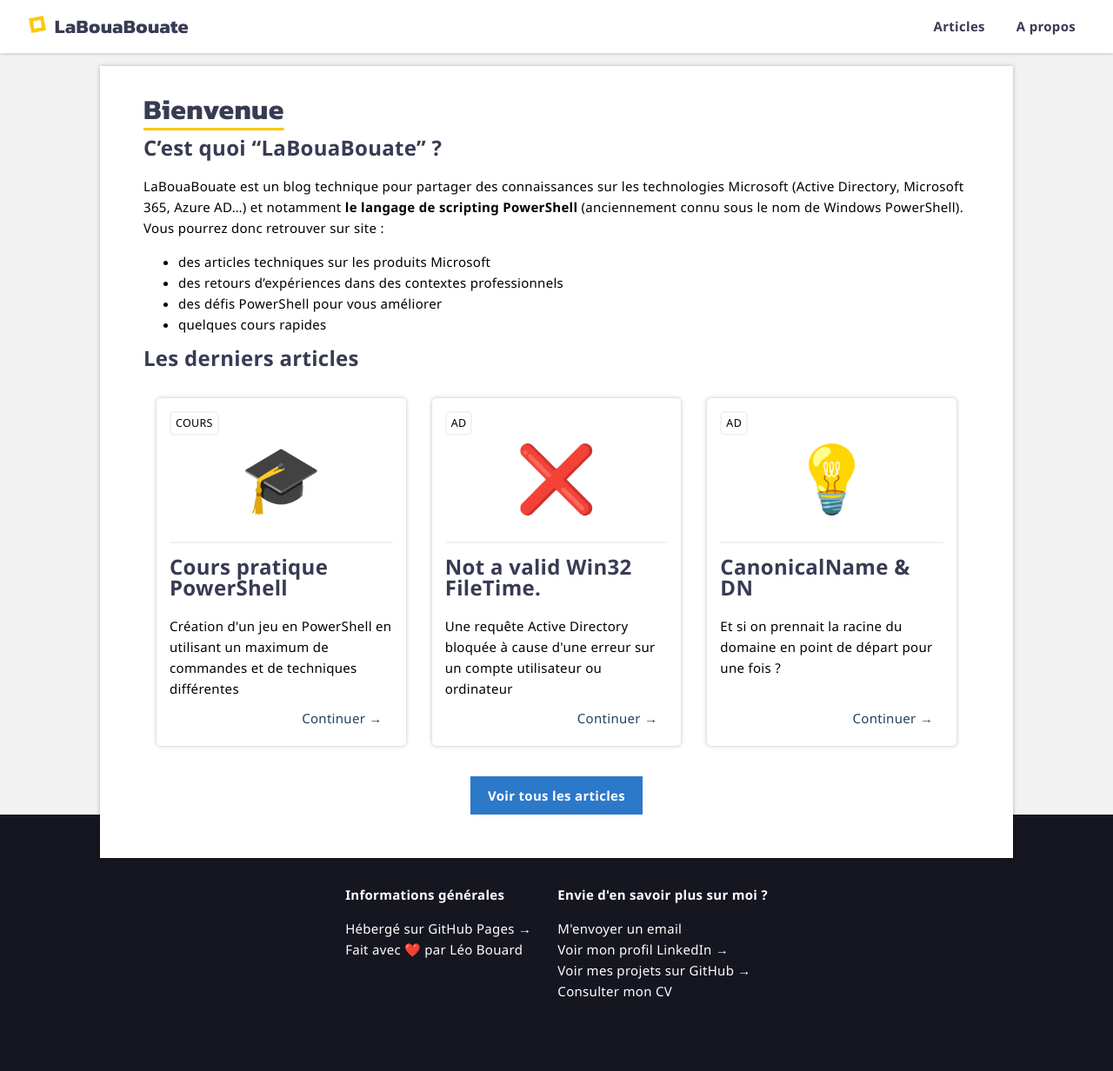
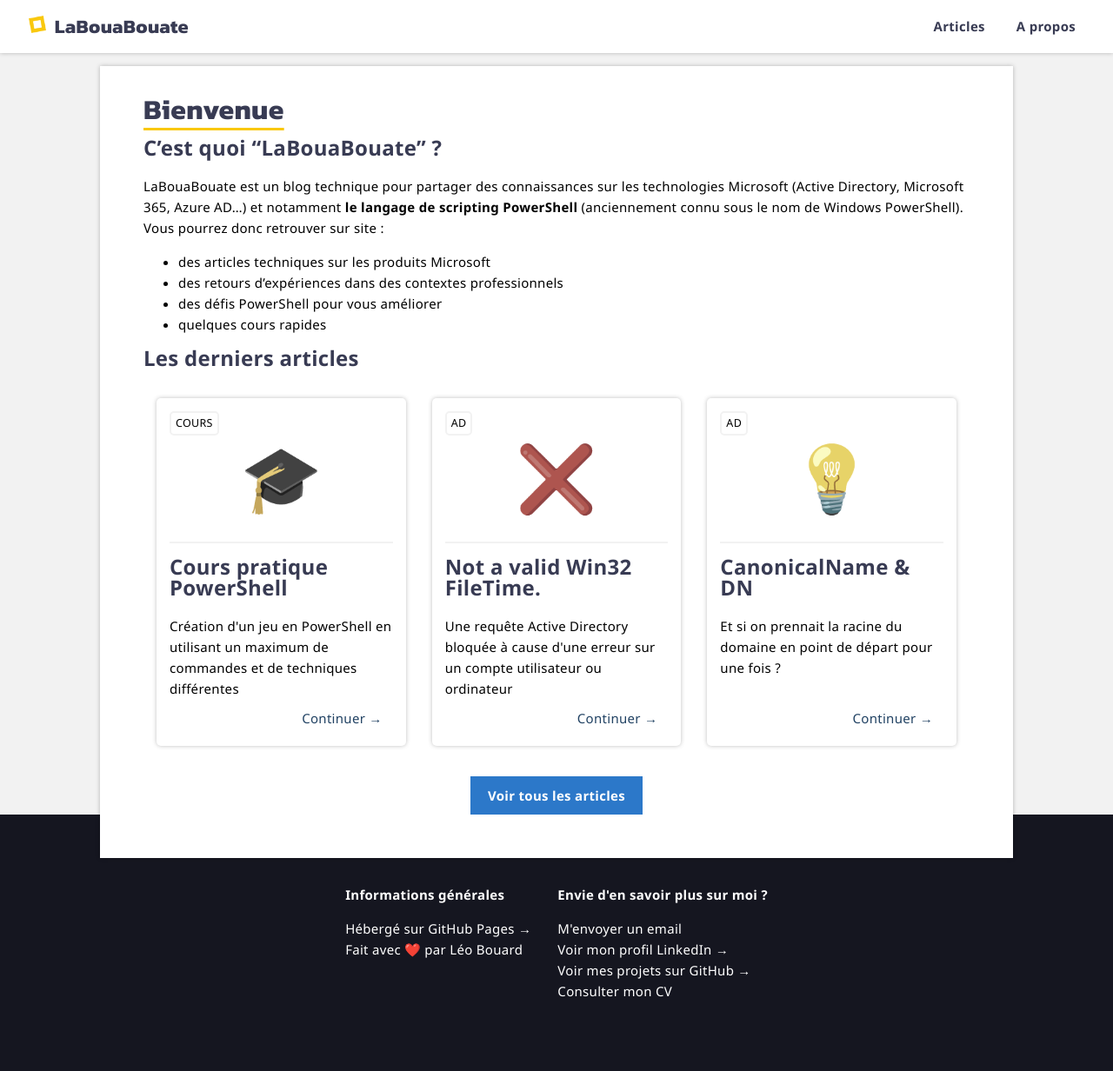
Before and after one commit to leobouard/leobouard.github.io, a Jekyll site: the page built from index.md, in a window 1280 px wide. Shown: the whole page at 87% size. Built offline with Jekyll 4.4.1, drawn with Linux system fonts in a browser that asks for light colours; some web fonts are replaced; our own code applies the rules of GitHub Pages for plain Markdown files.

Commit message:
Update posts.scss

```diff
--- a/assets/css/posts.scss
+++ b/assets/css/posts.scss
@@ -44,6 +44,7 @@
     box-shadow: 0 0 15px 0 #00000040;
 
     .articleIcon {
+        filter: grayscale(0);
         transform: scale(1.10);
     }
 
@@ -58,6 +59,7 @@
     font-size: 75px;
     line-height: 0px;
     user-select: none;
+    filter: grayscale(0.5);
     transition: all 150ms ease-in-out;
 }
 
```
